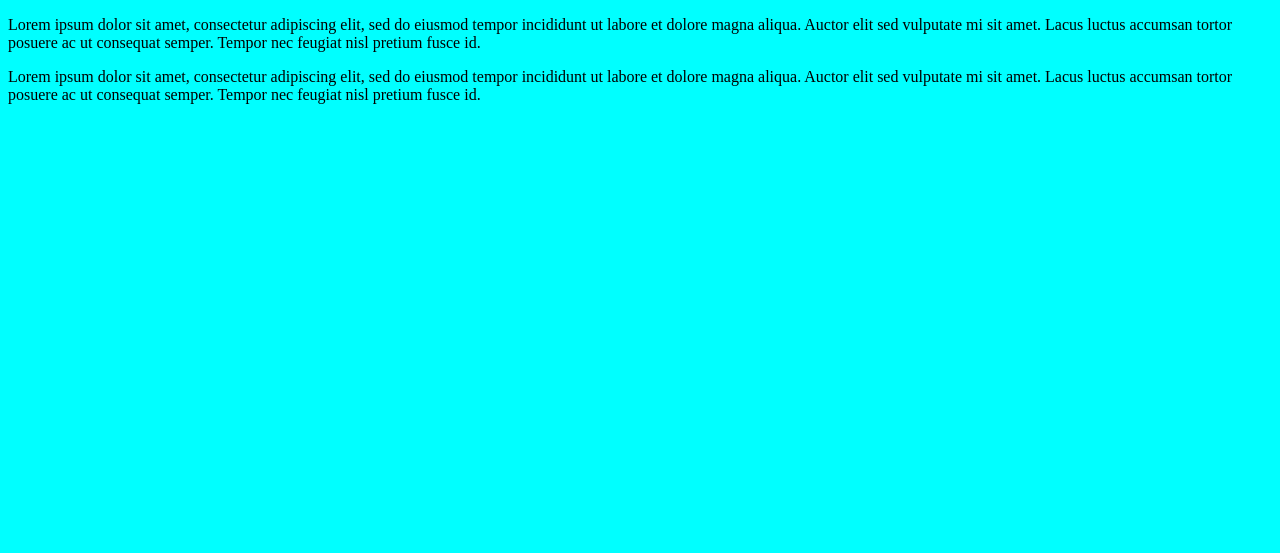
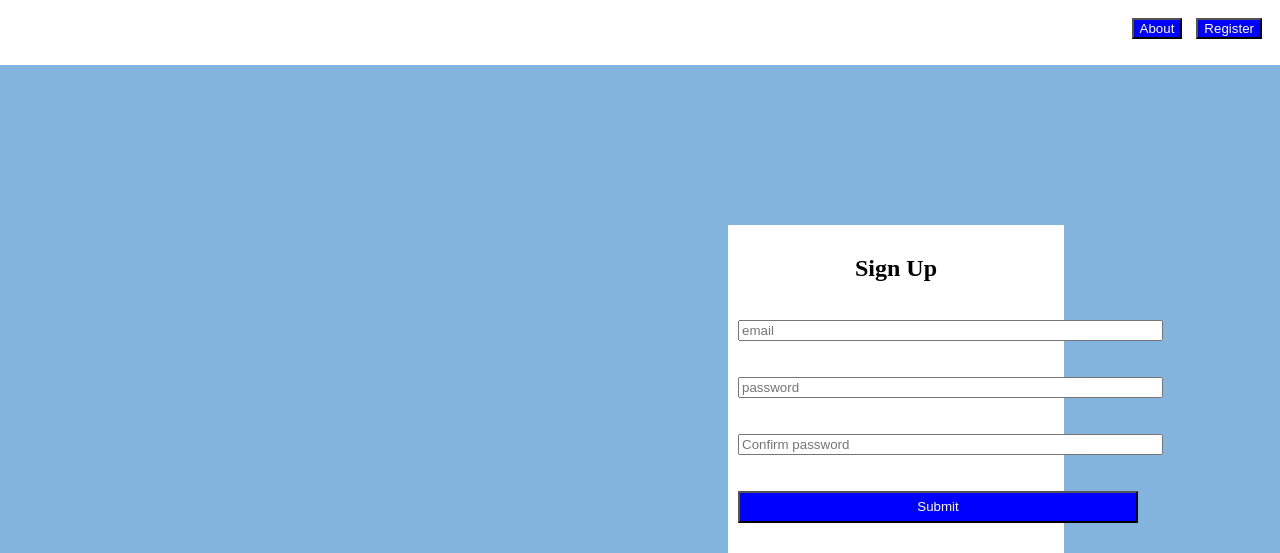
Before and after one commit to jonesarn/HTMLRegisterPage, a plain HTML site: page index.html in a window 1280 px wide. Shown: the top 553 px of the page. Drawn offline with Linux system fonts and the light colour scheme; files whose address does not match are found by name.

Commit message:
Next commit

```diff
--- a/index.html
+++ b/index.html
@@ -4,13 +4,46 @@
     <meta charset="UTF-8">
     <meta http-equiv="X-UA-Compatible" content="IE=edge">
     <meta name="viewport" content="width=device-width, initial-scale=1.0">
-    <link rel="stylesheet" href="style.css">
+    <link rel="stylesheet"  href="style.css">
     <title>Document</title>
 </head>
 <body>
-    <div>
-        <p>Lorem ipsum dolor sit amet, consectetur adipiscing elit, sed do eiusmod tempor incididunt ut labore et dolore magna aliqua. Auctor elit sed vulputate mi sit amet. Lacus luctus accumsan tortor posuere ac ut consequat semper. Tempor nec feugiat nisl pretium fusce id.</p>
-        <p>Lorem ipsum dolor sit amet, consectetur adipiscing elit, sed do eiusmod tempor incididunt ut labore et dolore magna aliqua. Auctor elit sed vulputate mi sit amet. Lacus luctus accumsan tortor posuere ac ut consequat semper. Tempor nec feugiat nisl pretium fusce id.</p>
-    </div>
+    <header>
+        <div class="bigHeader">
+            <button id="about">About</button>
+            <button id="register">Register</button>
+        </div>
+    </header>
+    <main>
+        <!--So I want to make a form page with a basic header-->
+        <div class="mainForm">
+            <div>
+                <form class="firstForm">
+                    <dl class="input form">
+                        <h2>Sign Up</h2>
+                        <br>
+                        <dt><input placeholder="email" type="email" size="50" /></dt>
+                        <br><br>
+                        <dt><input  placeholder="password" type="password" size="50" /></dt>
+                        <br><br>
+                        <dt><input  placeholder="Confirm password" type="password" size="50"/></dt>
+                        <br><br>
+                        <dt><button id="submitForm" style="width: 25rem; height:2rem;">Submit</button></dt>
+                        <br><br>
+                        <div class="justAlignIt">
+                            <img src="C:\Users\Armond\Desktop\Eleven Fifty Projects\GoldBadge\HTMLRegisterPage\assets\facebook.png" width=100px; >
+                            <img src="C:\Users\Armond\Desktop\Eleven Fifty Projects\GoldBadge\HTMLRegisterPage\assets\github.png" width=70px; >
+                            <img src="C:\Users\Armond\Desktop\Eleven Fifty Projects\GoldBadge\HTMLRegisterPage\assets\youtube.png" width=90px; >
+                            <img src="C:\Users\Armond\Desktop\Eleven Fifty Projects\GoldBadge\HTMLRegisterPage\assets\instagram.jpg" width=90px; >
+                        </div>
+                    </dl>
+
+                </form>
+            </div>
+        </div>
+    </main>
+    <footer>
+
+    </footer>
 </body>
 </html>
--- a/style.css
+++ b/style.css
@@ -1,3 +1,40 @@
 body{
-    background-color: aqua;
+    background-color: rgb(131, 180, 221);
+
 }
+.bigHeader{
+    background-color: white;
+    width:100%;
+    margin-left: -1rem;
+    margin-top: -1rem;
+    margin-bottom: 10px;
+    padding:1rem;
+    text-align:right;
+}
+.bigHeader #about{
+    background-color: blue;
+    color: white;
+}
+.bigHeader #register{
+    background-color: blue;
+    color: white;
+    margin:10px;
+
+}
+.mainForm{
+    margin-top: 10rem;
+    margin-left: 45rem;
+    padding: 10px;
+    background-color: white;
+    height:30rem;
+    width:25%;
+
+}
+.firstForm{
+    background-color: white;
+    text-align: center;
+}
+#submitForm{
+    background-color: blue;
+    color: white;
+}
```
Also changed, not shown: assets/facebook.png (added), assets/github.png (added), assets/instagram.jpg (added), assets/youtube.png (added).
